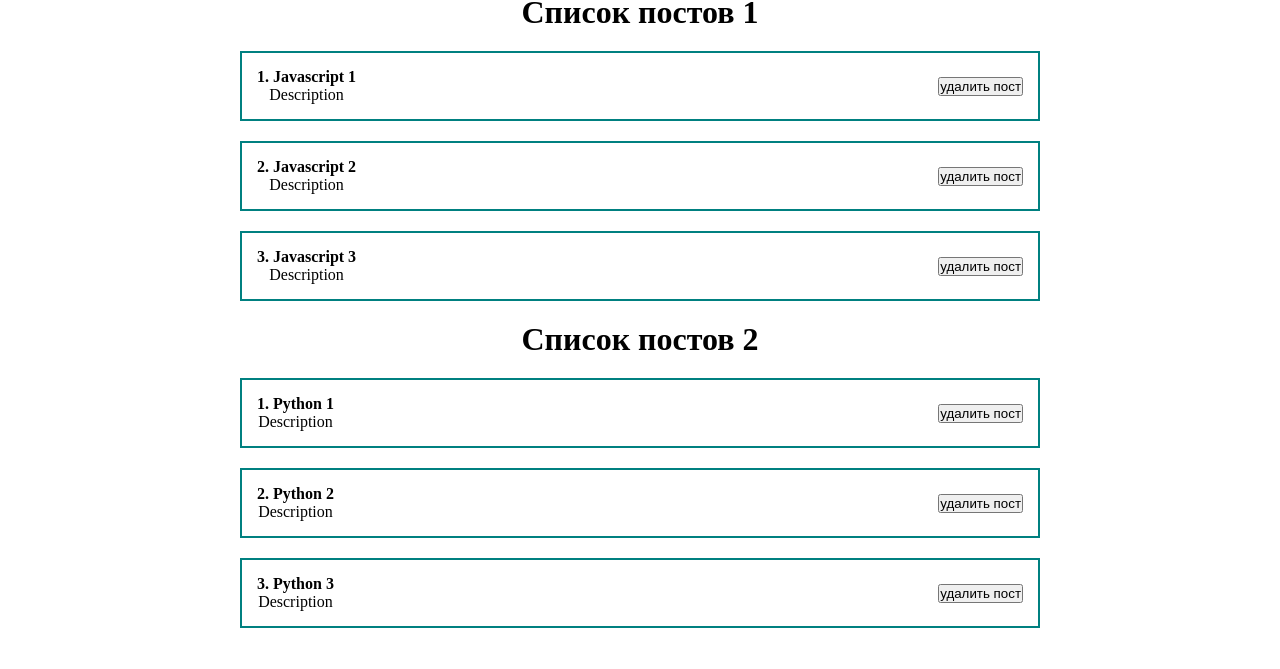
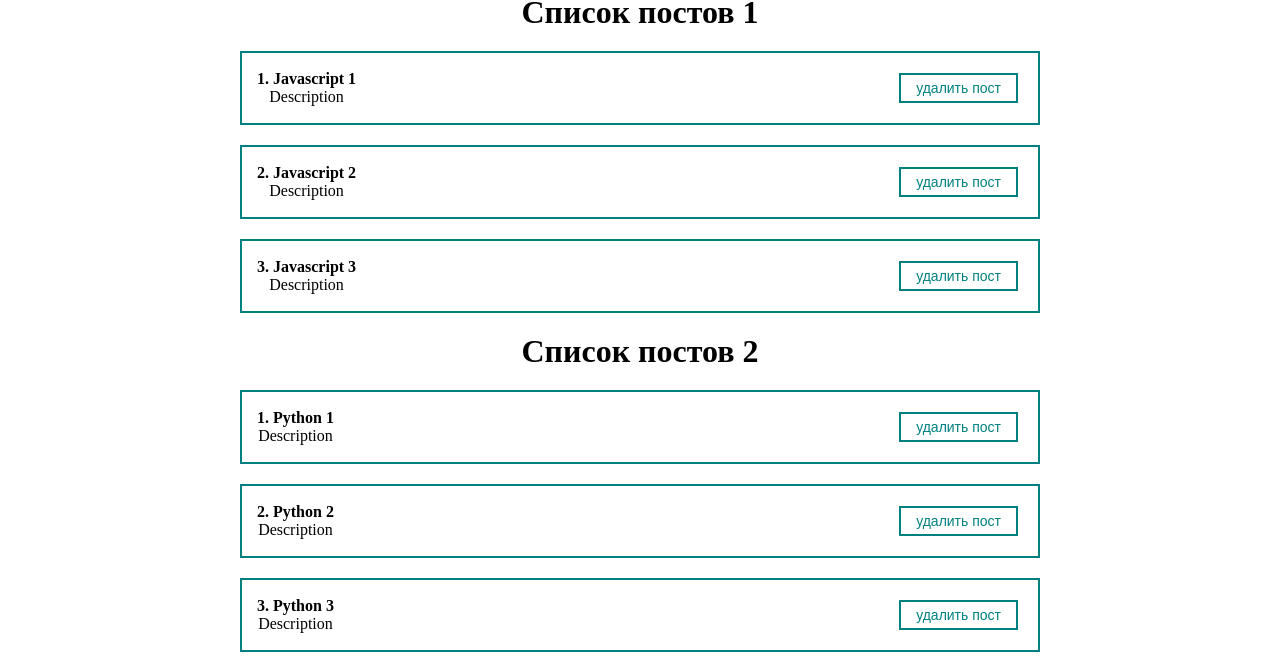
Before and after one commit to EkaterinaShatalova/test-project, a React (Create React App) app: page / in a window 1280 px wide. Shown: the part 270-939 px from the top of the page. Before the commit the page ends 918 px from the top, so only its background shows below. Built offline with nearby package versions, Linux system fonts and the light colour scheme.

Commit message:
form added

```diff
--- a/src/App.js
+++ b/src/App.js
@@ -3,8 +3,7 @@
 import Counter from "./components/Counter";
 import PostList from "./components/PostList";
 import "./styles/App.css";
-import MyButton from "./components/UI/button/MyButton";
-import MyInput from "./components/UI/input/MyInput";
+import PostForm from "./components/PostForm";
 
 function App() {
   const [value, setValue] = useState("текст в инпуте");
@@ -24,20 +23,14 @@
     { id: 3, postTitle: "Python 3", postBody: "Description" },
   ]);
 
-  const [post, setPost] = useState({ postTitle: "", postBody: "" });
-  // const [postBody, setPostBody] = useState("");
+  const createPost = (newPost) => {
+    setPosts([...posts, newPost]);
+  };
 
-  const addNewPost = () => {
-    // const newPost = {
-    //   id:
-    //   postTitle,
-    //   postBody,
-    // };
-    setPosts([...posts, { ...post, id: Date.now() }]);
-    setPost({ postTitle: "", postBody: "" });
-    // setPostBody("");
-    // setPostTitle("");
+  const removePost = (post) => {
+    setPosts(posts.filter((p) => p.id !== post.id));
   };
+
   return (
     <div className="App">
       <h1>{value}</h1>
@@ -45,38 +38,8 @@
       <Counter />
       <Counter />
       <ClassCounter />
-      <form>
-        <MyInput
-          type="text"
-          placeholder="название поста"
-          title="Enter your search here"
-          name="input1"
-          value={post.postTitle}
-          onChange={(e) => {
-            setPost({ ...post, postTitle: e.target.value });
-          }}
-        />
-        <MyInput
-          type="text"
-          placeholder="текст поста"
-          title="Enter your search here"
-          name="input2"
-          value={post.postBody}
-          onChange={(e) => {
-            setPost({ ...post, postBody: e.target.value });
-          }}
-        />
-        <MyButton
-          // disabled={true}
-          type="button"
-          name="button"
-          onClick={addNewPost}
-        >
-          отправить
-        </MyButton>
-      </form>
-
-      <PostList posts={posts} title="Список постов 1" />
+      <PostForm create={createPost} />
+      <PostList remove={removePost} posts={posts} title="Список постов 1" />
       <PostList posts={posts2} title="Список постов 2" />
     </div>
   );
--- /dev/null
+++ b/src/components/PostForm.jsx
@@ -0,0 +1,48 @@
+import React, { useState } from "react";
+import MyButton from "./UI/button/MyButton";
+import MyInput from "./UI/input/MyInput";
+
+function PostForm({ create }) {
+  const [post, setPost] = useState({ postTitle: "", postBody: "" });
+
+  const addNewPost = () => {
+    const newPost = { ...post, id: Date.now() };
+    create(newPost);
+    setPost({ postTitle: "", postBody: "" });
+  };
+
+  return (
+    <form>
+      <MyInput
+        type="text"
+        placeholder="название поста"
+        title="Enter your search here"
+        name="input1"
+        value={post.postTitle}
+        onChange={(e) => {
+          setPost({ ...post, postTitle: e.target.value });
+        }}
+      />
+      <MyInput
+        type="text"
+        placeholder="текст поста"
+        title="Enter your search here"
+        name="input2"
+        value={post.postBody}
+        onChange={(e) => {
+          setPost({ ...post, postBody: e.target.value });
+        }}
+      />
+      <MyButton
+        // disabled={true}
+        type="button"
+        name="button"
+        onClick={addNewPost}
+      >
+        отправить
+      </MyButton>
+    </form>
+  );
+}
+
+export default PostForm;
--- a/src/components/PostList.jsx
+++ b/src/components/PostList.jsx
@@ -1,12 +1,12 @@
 import React from "react";
 import Posts from "./Posts";
 
-function PostList({ posts, title }) {
+function PostList({ posts, title, remove }) {
   return (
     <div>
       <h1 style={{ textAlign: "center" }}>{title}</h1>
       {posts.map((post, index) => (
-        <Posts number={index + 1} post={post} key={post.id} />
+        <Posts remove={remove} number={index + 1} post={post} key={post.id} />
       ))}
     </div>
   );
--- a/src/components/Posts.jsx
+++ b/src/components/Posts.jsx
@@ -1,4 +1,5 @@
 import React from "react";
+import MyButton from "./UI/button/MyButton";
 
 function Posts(props) {
   return (
@@ -10,7 +11,13 @@
         <div>{props.post.postBody}</div>
       </div>
       <div className="post-buttons">
-        <button>удалить пост</button>
+        <MyButton
+          type="button"
+          name="button"
+          onClick={() => props.remove(props.post)}
+        >
+          удалить пост
+        </MyButton>
       </div>
     </div>
   );
```
